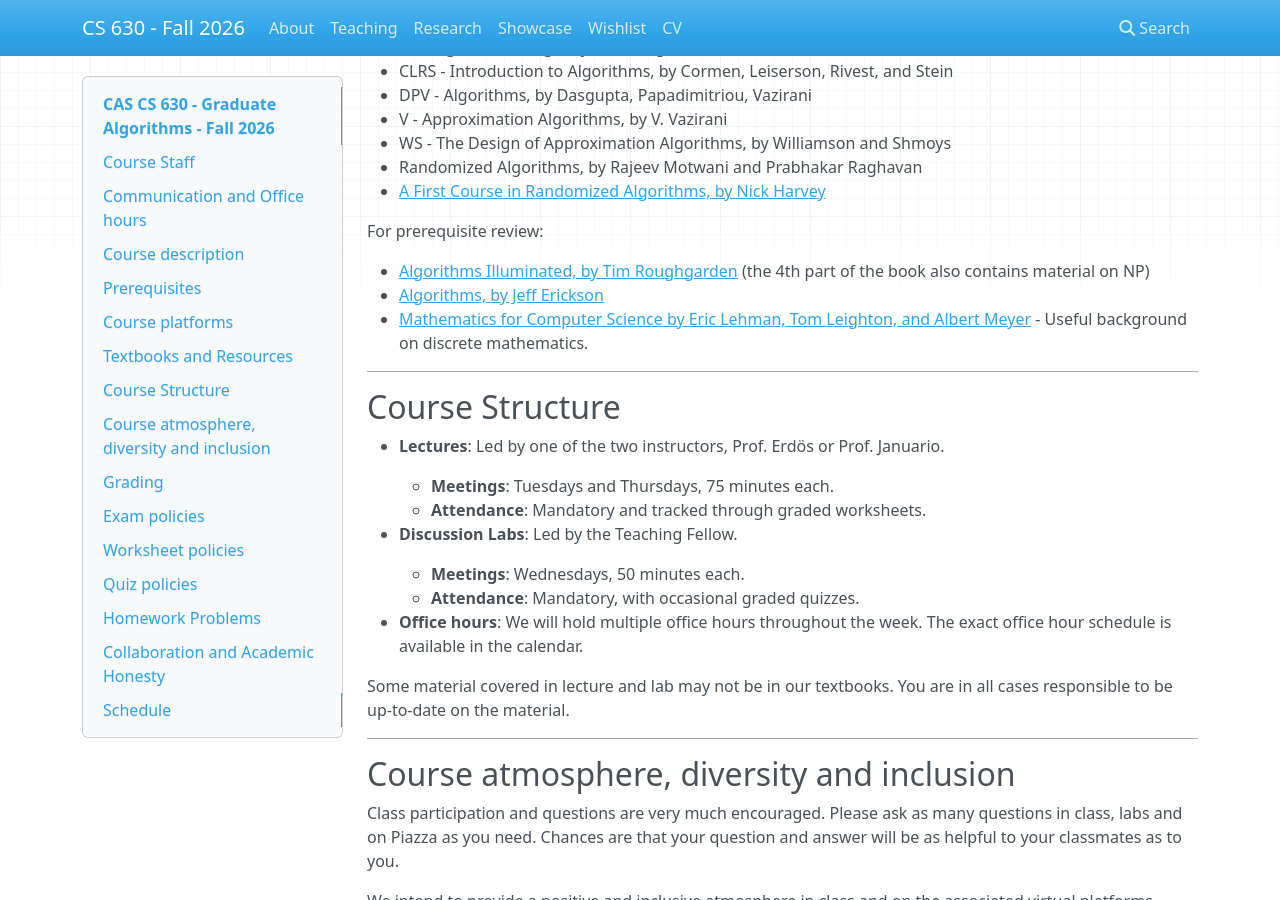
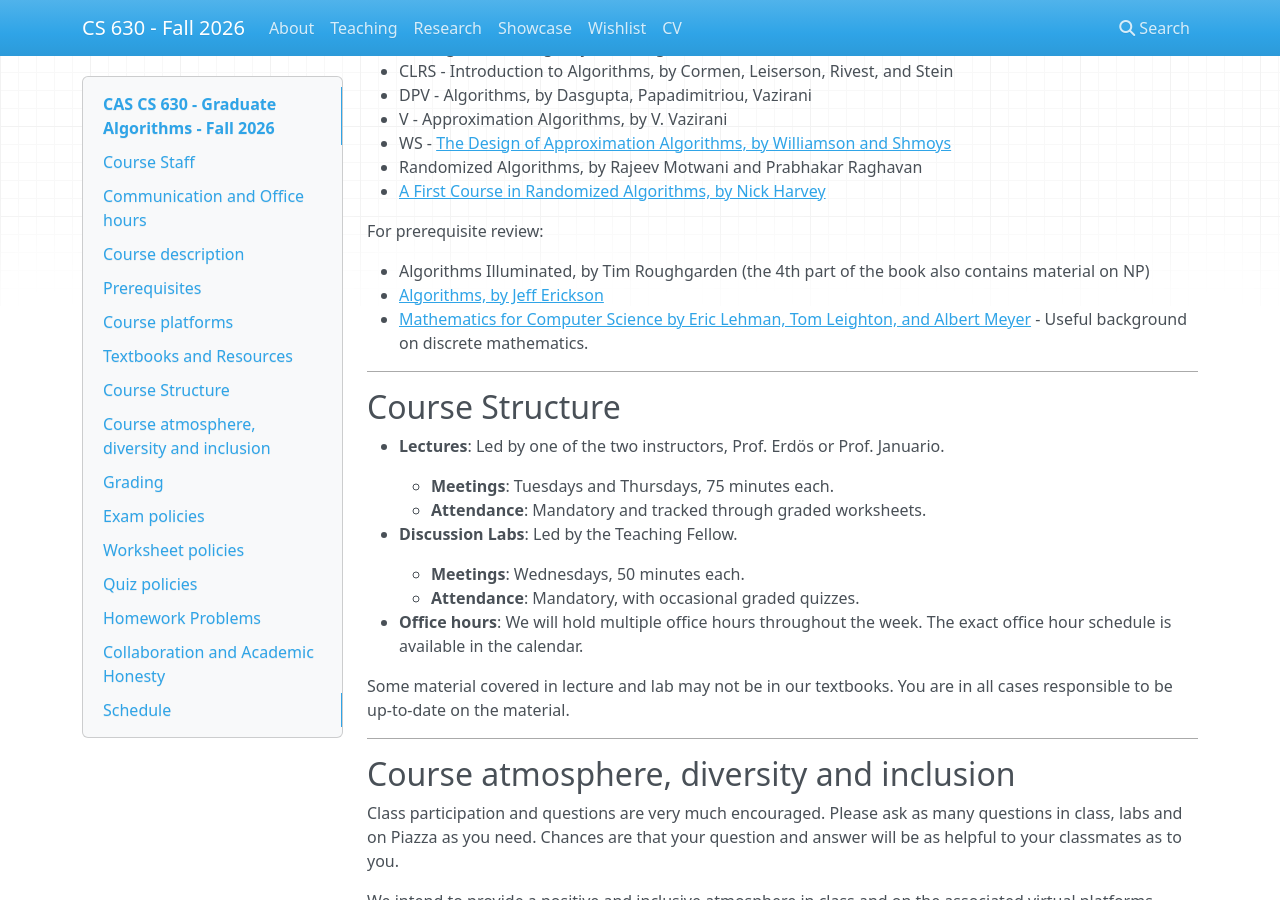
Before and after one commit to srtjanuario/2026.fall.cs630, an MkDocs documentation site: the page built from docs/index.md, in a window 1280 px wide and 900 px high, scrolled down 2564 px. Built offline with MkDocs 1.6.1, drawn with Linux system fonts in a browser that asks for light colours; nearby versions of some CDN libraries; part of the change alters nothing that is shown.

```diff
--- a/docs/index.md
+++ b/docs/index.md
@@ -96,13 +96,13 @@ Recommended references:
 * <span id="CLRS">CLRS -</span> Introduction to Algorithms, by Cormen, Leiserson, Rivest, and Stein
 * <span id="DPV">DPV -</span> Algorithms, by Dasgupta, Papadimitriou, Vazirani
 * <span id="V">V -</span> Approximation Algorithms, by V. Vazirani
-* <span id="WS">WS -</span> The Design of Approximation Algorithms, by Williamson and Shmoys
+* <span id="WS">WS -</span> [The Design of Approximation Algorithms, by Williamson and Shmoys](https://www.designofapproxalgs.com/book.pdf)
 * Randomized Algorithms, by Rajeev Motwani and Prabhakar Raghavan
 * [A First Course in Randomized Algorithms, by Nick Harvey](https://www.cs.ubc.ca/~nickhar/Book1.pdf)
 
 For prerequisite review:
 
-* [Algorithms Illuminated, by Tim Roughgarden](https://www.algorithmsilluminated.org) (the 4th part of the book also contains
+* Algorithms Illuminated, by Tim Roughgarden (the 4th part of the book also contains
 material on NP)
 * [Algorithms, by Jeff Erickson](https://jeffe.cs.illinois.edu/teaching/algorithms/book/Algorithms-JeffE.pdf)
 * [Mathematics for Computer Science by Eric Lehman, Tom Leighton, and Albert Meyer](https://people.csail.mit.edu/meyer/mcs.pdf) - Useful background on discrete mathematics.
```
